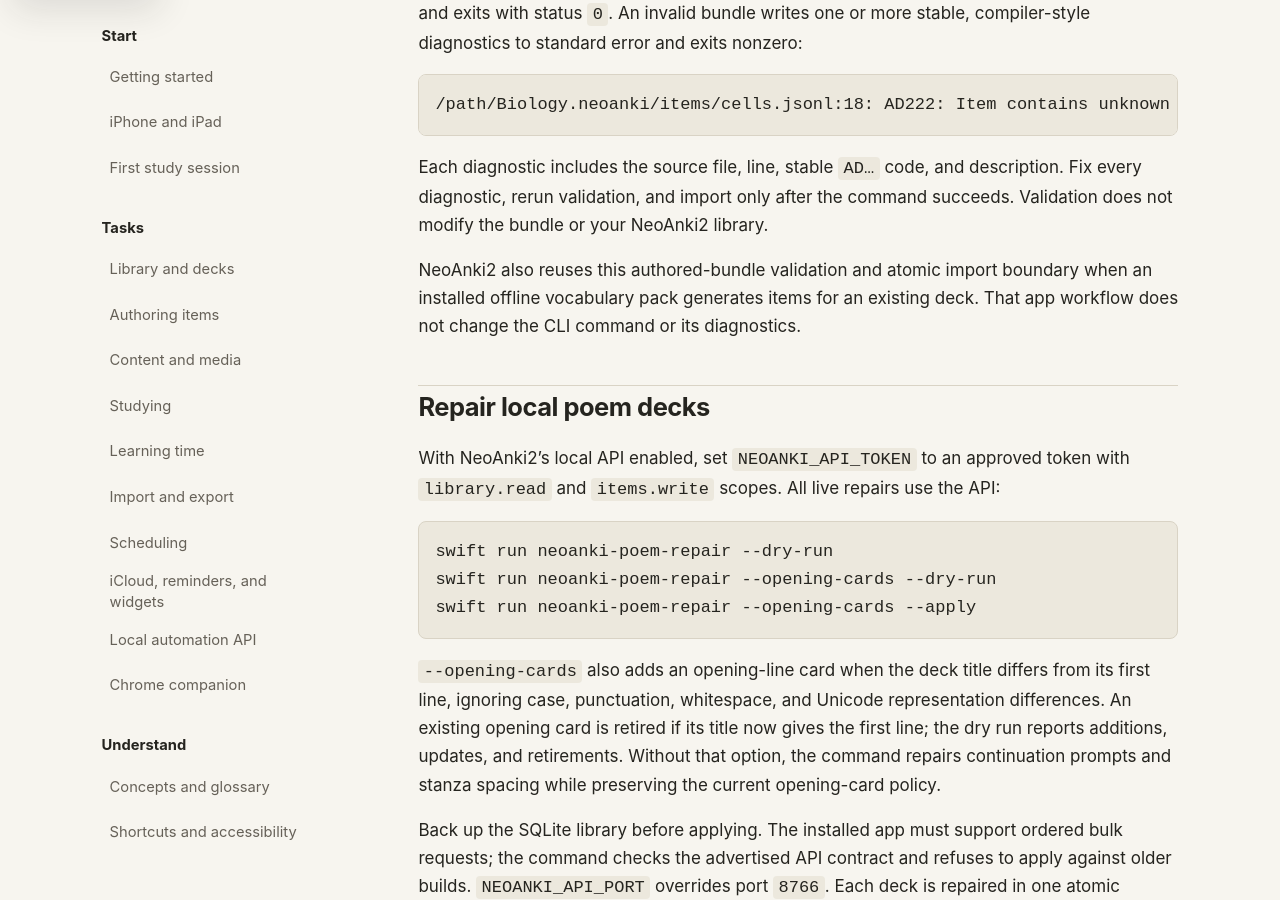
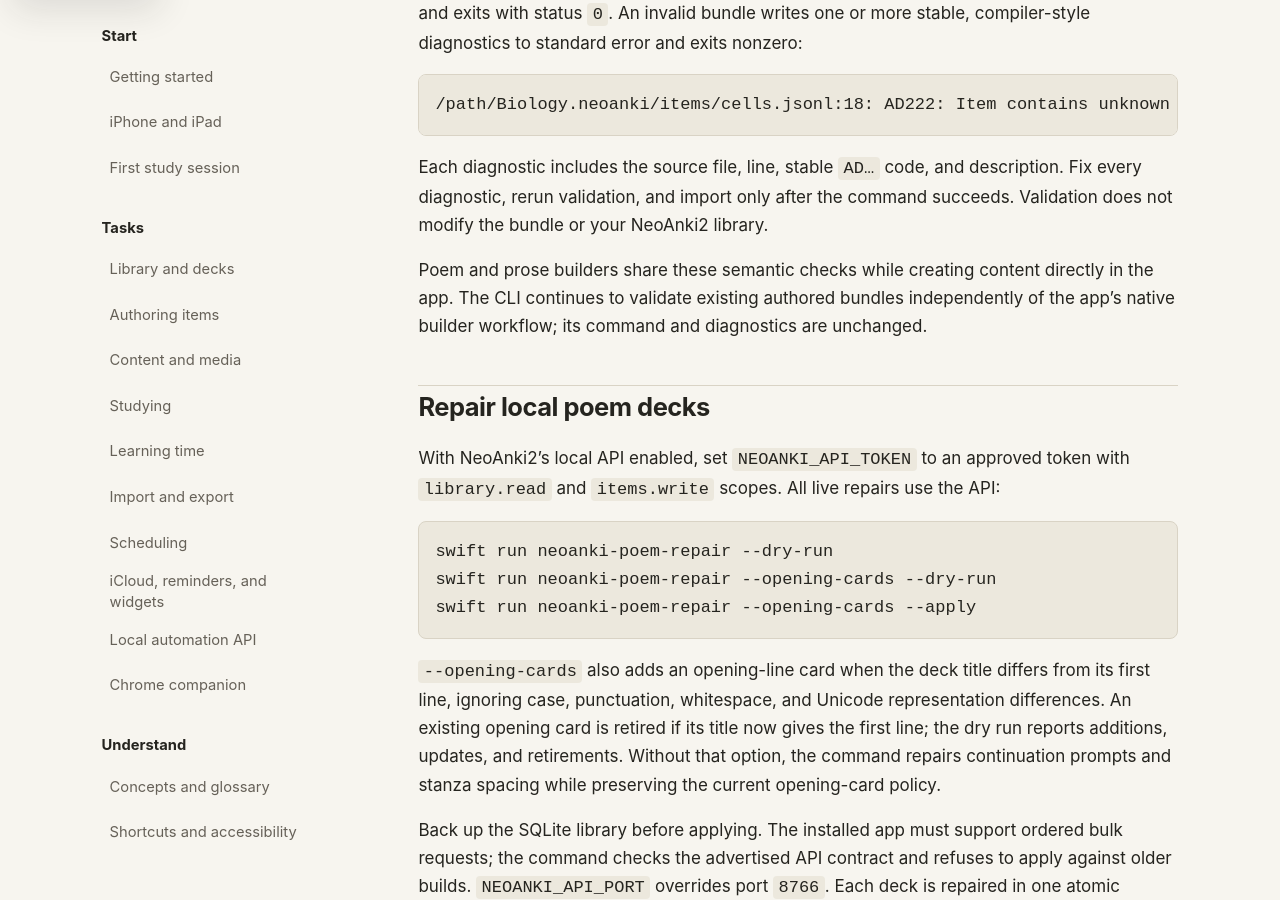
Before and after one commit to neoanki2/neoanki2, a Jekyll site: the page built from docs/user/cli.md, in a window 1280 px wide and 900 px high, scrolled down 1304 px. Built offline with Jekyll 4.4.1, drawn with Linux system fonts in a browser that asks for light colours.

Commit message:
Document shared creation behavior and review affected claims

```diff
--- a/docs/claims.json
+++ b/docs/claims.json
@@ -93,6 +93,10 @@
   },
   "articleAssertions": [
     {
+      "article": "user/import-export.md",
+      "contains": ["Creation saves the new deck and its selected parent together."]
+    },
+    {
       "article": "user/content-and-media.md",
       "contains": [
         "**Audio:** M4A, MP3, WAV, AAC, and CAF",
--- a/docs/user/cli.md
+++ b/docs/user/cli.md
@@ -61,9 +61,10 @@ description. Fix every diagnostic, rerun validation, and import only after the
 command succeeds. Validation does not modify the bundle or your NeoAnki2
 library.
 
-NeoAnki2 also reuses this authored-bundle validation and atomic import boundary
-when an installed offline vocabulary pack generates items for an existing
-deck. That app workflow does not change the CLI command or its diagnostics.
+Poem and prose builders share these semantic checks while creating content
+directly in the app. The CLI continues to validate existing authored bundles
+independently of the app's native builder workflow; its command and diagnostics
+are unchanged.
 
 ## Repair local poem decks
 
```
Also changed, not shown: docs/audits/typed-native-creation-implementation-2026-11-16.md (+4 -1 lines), docs/user/item-types-and-templates.md (+5 -0 lines), docs/user/scheduling.md (+4 -2 lines), docs/user/sync-reminders-widgets.md (+5 -0 lines), docs/user/troubleshooting.md (+7 -0 lines), 1 other file.
